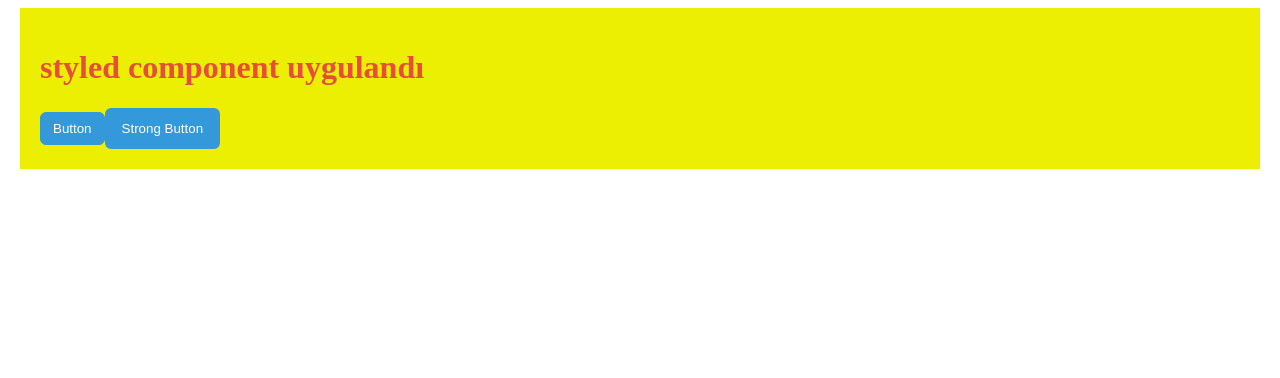
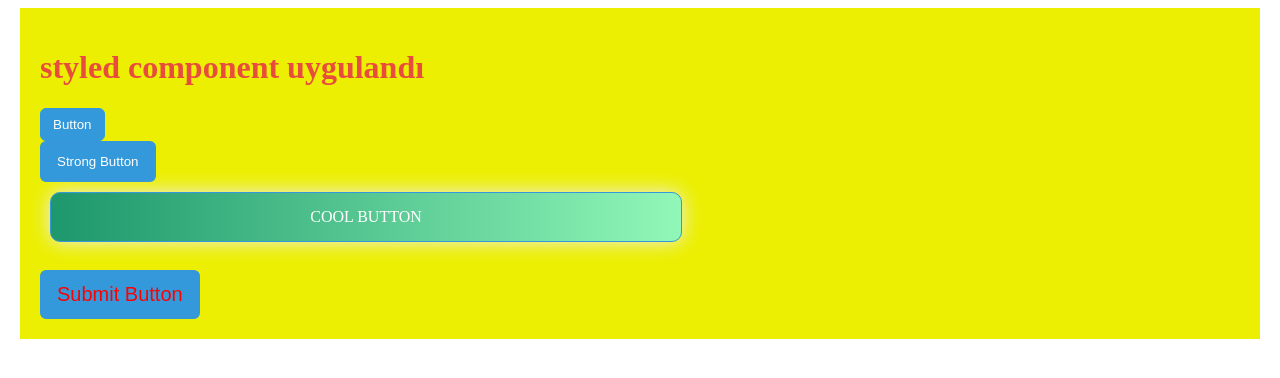
Before and after one commit to ferhatgozupekk/hafta-6, a React (Vite) app: page / in a window 1280 px wide. Shown: the top 378 px of the page. Built offline with nearby package versions, Linux system fonts and the light colour scheme.

Commit message:
10.5 Attribute Eklemek

```diff
--- a/src/App.jsx
+++ b/src/App.jsx
@@ -2,7 +2,11 @@ import React from "react";
 
 import { StyledContainer } from "./components/styled";
 import { Button } from "./components/button";
-import { StrongButton } from "./components/button/Button.styled";
+import {
+  CoolButton,
+  StrongButton,
+  SubmitButton,
+} from "./components/button/Button.styled";
 
 function App() {
   return (
@@ -10,7 +14,14 @@ function App() {
       <StyledContainer>
         <h1>styled component uygulandı</h1>
         <Button $primary>Button</Button>
+        <br />
         <StrongButton $primary>Strong Button</StrongButton>
+        <br />
+        <CoolButton as="a" href="https:google.com" target="blank">
+          Cool button
+        </CoolButton>
+        <br />
+        <SubmitButton $primary>Submit Button</SubmitButton>
       </StyledContainer>
     </>
   );
--- a/src/components/button/Button.styled.js
+++ b/src/components/button/Button.styled.js
@@ -20,3 +20,37 @@ export const StyledButton = styled.button`
 export const StrongButton = styled(StyledButton)`
   border-width: 5px;
 `;
+
+export const CoolButton = styled(StyledButton)`
+  background-image: linear-gradient(
+    to right,
+    #1d976c 0%,
+    #93f9b9 51%,
+    #1d976c 100%
+  );
+  margin: 10px;
+  padding: 15px 45px;
+  text-align: center;
+  text-transform: uppercase;
+  transition: 0ms.5s;
+  background-size: 200% auto;
+  color: white;
+  box-shadow: 0 0 20px #eee;
+  border-radius: 10px;
+  display: block;
+  text-decoration: none;
+  width: 45%;
+
+  &:hover {
+    background-position: right center;
+    color: #fff;
+    text-decoration: none;
+  }
+`;
+
+export const SubmitButton = styled(StrongButton).attrs({
+  type: "submit",
+})`
+  font-size: 20px;
+  color: red;
+`;
```
